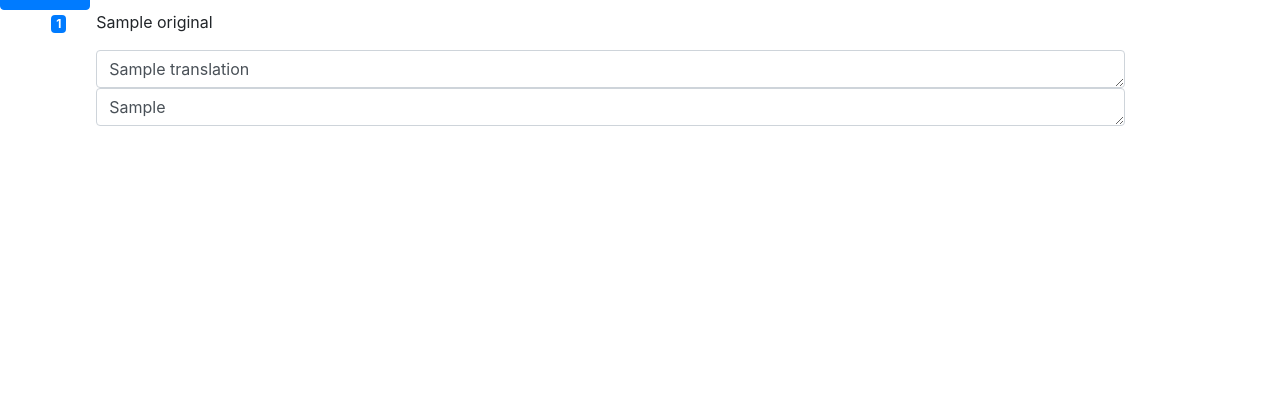
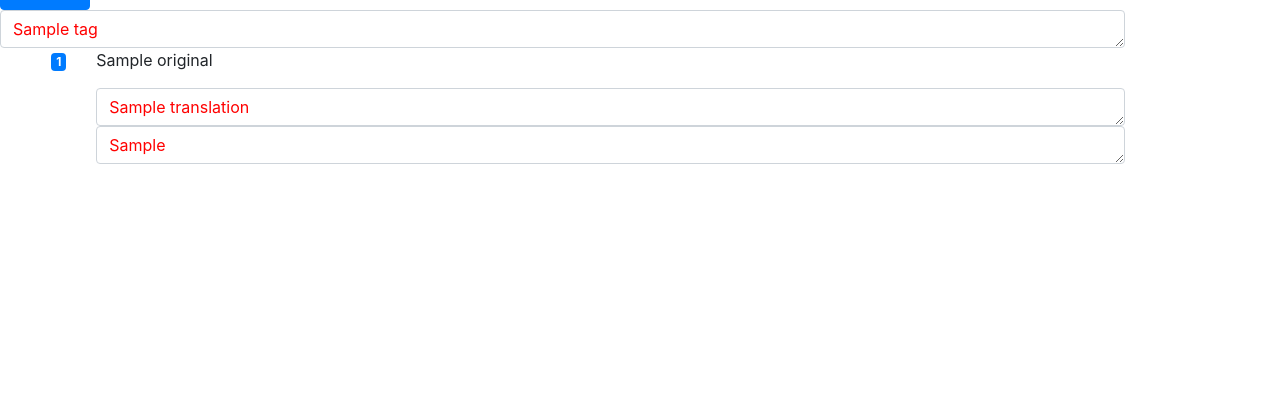
Before and after one commit to II11ll/manga-translator, a Flask app: template templates/output.html in a window 1280 px wide. Shown: the part 294-707 px from the top of the page. Run offline with Flask 3, Linux system fonts and the light colour scheme; the template is opened without the code that fills it: most values are stand-ins (such as "Sample title", 1, 10 or a date in 2020).

Commit message:
gallery tag

```diff
--- a/model/gallery.py
+++ b/model/gallery.py
@@ -14,4 +14,5 @@ class Gallery(Base):
     line_txt = Column(Text)
     width = Column(Integer)
     height = Column(Integer)
+    tag = Column(Text)
     blocks = relationship("Block", back_populates="gallery", cascade='all, delete, delete-orphan')
--- a/server.py
+++ b/server.py
@@ -103,7 +103,8 @@ def parse_img(args_param_lst):
                 location_json = json.load(f),
                 line_txt = ''.join(f2.readlines()),
                 width = width,
-                height = height
+                height = height,
+                tag = ''
             )
             session.add(gallery)
             session.flush()
@@ -111,7 +112,9 @@ def parse_img(args_param_lst):
                 add_block = Block(
                     gallery = gallery,
                     index = index,
-                    original = infer_text.replace('\n','')
+                    original = infer_text.replace('\n',''),
+                    translation = '',
+                    ai_generate = ''
                 )
                 session.add(add_block)
             session.commit()
@@ -255,7 +258,11 @@ def getOutput():
             areas[block.index]['xyxy'])
         output.append(dic)
     session.close()
-    return template.render(output = output, img_name = f'store/{folder}/{folder}.png', updateURL=url_for('updateBlockInfo'))
+    gallery_input = {
+        'id' : gallery.id,
+        'tag' : gallery.tag
+    }
+    return template.render(output = output, img_name = f'store/{folder}/{folder}.png', gallery=gallery_input)
 @app.route('/updateBlockInfo', methods=['POST'])
 @limit_ip_address
 def updateBlockInfo():
@@ -275,7 +282,19 @@ def updateBlockInfo():
     else:
         # 如果请求不包含JSON数据，返回错误
         return jsonify({"error": "Request must be JSON"}), 400
-    pass
+@app.route('/updateGallery', methods=['POST'])
+@limit_ip_address
+def updateGallery():
+    if request.is_json:
+        data = request.get_json()
+        session = Session()
+        gallery = session.query(Gallery).filter(Gallery.id == data['id']).first()
+        gallery.tag = data['tag']
+        session.commit()
+        session.close()
+        return jsonify({"message": "Data received successfully", "data": data}), 200
+    else:
+        return jsonify({"error": "Request must be JSON"}), 400
 @app.route('/upload', methods=['GET'])
 @limit_ip_address
 def uploadPage():
--- a/templates/output.html
+++ b/templates/output.html
@@ -9,11 +9,12 @@ let lastClickTime = 0;
 let lastText = '';
 function copyText(text) {
     let currentTime = new Date().getTime();
+    let addPrompt = false;
     // 检查是否是快速连续点击元素（双击）
     if (currentTime - lastClickTime < doubleClickThreshold) {
       if(text === lastText){
-        // 如果是双击同一个元素，则复制prompt
-        text = '请分析此日语句子的语法并为汉字标注假名和罗马音，最后翻译整个句子：' + text;
+        // 如果是双击同一个元素，则添加prompt
+        addPrompt = true;
       }else{
         // 如果是双击不同元素，则拼接复制(因为有的一句话被分为了两个文本框)
         text = lastText + text;
@@ -24,14 +25,20 @@ function copyText(text) {
     // 更新上一次点击时间
     lastClickTime = currentTime;
     lastText = text;
-    copyToClip();
+    copyToClip(addPrompt);
 
 }
-function copyToClip(prefix = ''){
+function copyToClip(addPrompt = false){
   // Clipboard API只能在HTTPS中使用
     // 创建一个临时的textarea元素用于复制
     var textArea = document.createElement("textarea");
-    textArea.value = prefix + lastText;
+    prompt = "请分析此日语句子的语法；然后将句子中的所有汉字转换为假名后输出整个句子；最后翻译整个句子。原文如下："
+    if(addPrompt){
+      textArea.value = prompt + lastText;
+    }else{
+      textArea.value = lastText;
+    }
+
     document.body.appendChild(textArea);
     textArea.select();
     try {
@@ -48,20 +55,22 @@ function getDeviceAdjustedCoordinates(originalCoordinates) {
 }
 
 function collapse(elementIndex){
-  $('#translation-textarea-'+elementIndex).css('height', '100px');
-  $('#ai-generate-textarea-'+elementIndex).css('height', '100px');
+  $('#translation-textarea-'+elementIndex).css('height', '60px');
+  $('#ai-generate-textarea-'+elementIndex).css('height', '200px');
 }
 function unCollapse(elementIndex){
   let translationId = '#translation-textarea-'+elementIndex;
   let aiGenerateId = '#ai-generate-textarea-'+elementIndex
   $(translationId).css('height', '30px');
-  $(aiGenerateId).css('height', '30px');
+  $(aiGenerateId).css('height', '60px');
 
-  let newTranslation = $(translationId).val();
-  let newAiGenerate = $(aiGenerateId).val();
+  const newTranslation = $(translationId).val();
+
+  const newAiGenerate = $(aiGenerateId).val();
+  $(aiGenerateId).val(newAiGenerate);
   if(newTranslation !== output[elementIndex]['translation'] || newAiGenerate !== output[elementIndex]['ai_generate']){
-    output[elementIndex]['translation'] = newTranslation
-    output[elementIndex]['ai_generate'] = newAiGenerate
+    output[elementIndex]['translation'] = newTranslation;
+    output[elementIndex]['ai_generate'] = newAiGenerate;
 
     fetch(updateURL, {
       method: 'POST',
@@ -73,23 +82,36 @@ function unCollapse(elementIndex){
     .then(json => console.log('Success:', json))
     .catch((error) => console.error('Error:', error));
   }
+}
 
-
+function updateTag(){
+  gallery.tag = $('#gallery-tag').val();
+  fetch(updateGalleryURL, {
+    method: 'POST',
+    headers: {
+      'Content-Type': 'application/json',
+    },
+    body:JSON.stringify(gallery)
+  }).then(response => response.json())
+  .then(json => console.log('Success:', json))
+  .catch((error) => console.error('Error:', error));
 }
 </script>
 {% endblock %}
 
 {% block content %}
   <script>
-    const output = JSON.parse('{{ output|tojson|safe }}');
-    const updateURL = '{{updateURL}}';
+    const output = {{ output }};
+    const gallery = {{gallery}};
+    const updateURL = '/updateBlockInfo';
+    const updateGalleryURL = '/updateGallery';
   </script>
   <div>
     <img src="{{img_name}}" class="static-img" loading="lazy"/>
   </div>
   <!-- 我真傻，真的...怎么没有早想到在前端加个按钮就能加前缀呢... -->
-  <button class="btn btn-primary" onclick="copyToClip('请分析此日语句子的语法并为汉字标注假名和罗马音，最后翻译整个句子：');">添加前缀</button>
-  <!-- 主要内容 -->
+  <button class="btn btn-primary" onclick="copyToClip(true);">添加前缀</button>
+  <textarea id="gallery-tag" class="form-control collapsible-textarea" rows="1" placeholder="tag" onblur="updateTag()">{{gallery.tag}}</textarea>
   {% for item in output %}
   <div class="row" id="item-{{ item['index'] }}">
     <div class="col-1 text-right">
@@ -109,7 +131,7 @@ function unCollapse(elementIndex){
   {% endfor %}
 {% endblock %}
 {% block style %}
-<style>
+<style >
 .static-img{
   width: 355px;
 }
@@ -133,9 +155,12 @@ function unCollapse(elementIndex){
   padding-left: 0px;
 }
 .collapsible-textarea {
-  height: 30px; /* 初始最大高度 */
-  overflow: hidden; /* 隐藏溢出的内容 */
+  height: 30px;
+  overflow: hidden;
   transition: max-height 0.5s ease-in-out; /* 平滑过渡效果 */
+  color: red !important;
+  overscroll-behavior-y: contain;
+  overflow-y: auto;
 }
 </style>
 {% endblock %}
```
Also changed, not shown: templates/gallery.html (+14 -10 lines).
